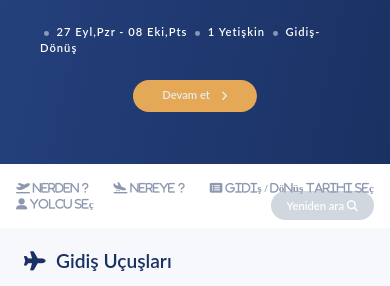
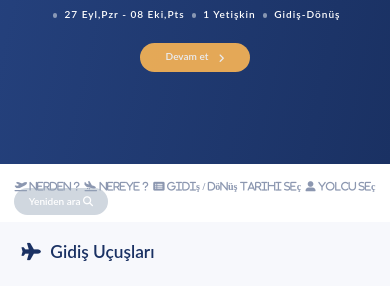
Before and after one commit to ruslancik/flight15, a website: page index.html in a window 390 px wide. Shown: the part 342-628 px from the top of the page. Drawn offline with Linux system fonts and the light colour scheme.

Commit message:
responsive test 3

```diff
--- a/sass/_base.scss
+++ b/sass/_base.scss
@@ -23,7 +23,7 @@ html {
       }
 
       @include respond(phone){
-        font-size: 50%;   // 1rem = 6px  6/16=37.5
+        font-size: 45%;   // 1rem = 6px  6/16=37.5
       }
 }
 
```
Also changed, not shown: css/main.css, css/minify/main.css, css/prefix/main.css.
